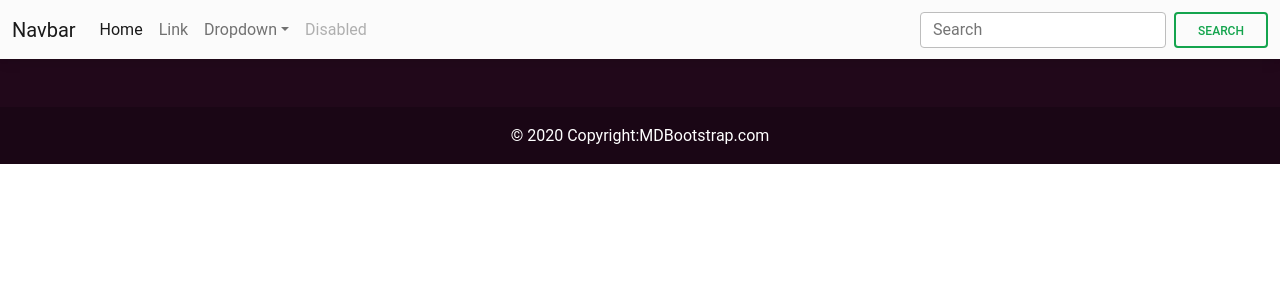
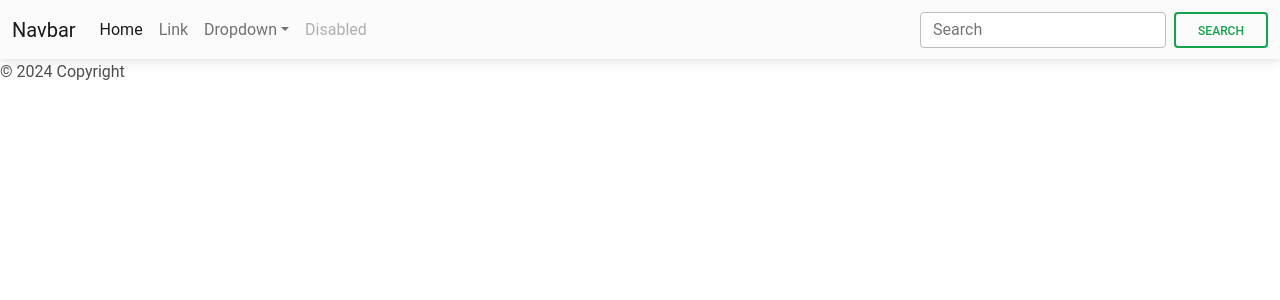
Before and after one commit to Kashmita87/kasCreation, a React (Create React App) app in the folder KAS creation/frontend/kas-creation/: page / in a window 1280 px wide. Shown: the top 300 px of the page. Built offline with nearby package versions, Linux system fonts and the light colour scheme.

Commit message:
Update Footer.js

```diff
--- a/KAS creation/frontend/kas-creation/src/components/Footer.js
+++ b/KAS creation/frontend/kas-creation/src/components/Footer.js
@@ -1,24 +1,144 @@
-// function Footer(){
-//     return (<div className="copyright">
-//     <p>Made with love by Myself</p>
-// </div>
-//  )
+// // function Footer(){
+// //     return (
+// //     <div className="footer-top dark-view padding-tb">
+// //        <div className="container">
+// //          <div className="row">
+// //            <div className="col">
+// //              <div className="footer-item our-address">
+// //                <div className="footer-inner">
+// //                  <div className="footer-content">
+// //                    <div className="title">
+// //                     <h4>title</h4>
+// //                    </div>
+
+// //                  </div>
+
+// //                </div>
+
+
+// //              </div>
+
+// //           </div>
+
+// //          </div>
+
+// //        </div>
+
+// // </div>
+// //  )
+// // }
+// // export default Footer;
+
+// // // import React from 'react';
+// // // import { MDBFooter, MDBContainer } from 'mdb-react-ui-kit';
+
+// // // export default function App() {
+// // //   return (
+// // //     <MDBFooter className='text-center text-white' style={{ backgroundColor: '#21081a' }}>
+// // //       <MDBContainer className='p-4'></MDBContainer>
+
+// // //       <div className='text-center p-3' style={{ backgroundColor: 'rgba(0, 0, 0, 0.2)' }}>
+// // //         © 2020 Copyright:
+// // //         <a className='text-white' href='https://mdbootstrap.com/'>
+// // //           MDBootstrap.com
+// // //         </a>
+// // //       </div>
+// // //     </MDBFooter>
+// // //   );
+// // // }
+
+// import React from 'react';
+// import {
+//   MDBFooter,
+//   MDBContainer,
+//   MDBIcon,
+//   MDBInput,
+//   MDBCol,
+//   MDBRow,
+//   MDBBtn
+// } from 'mdb-react-ui-kit';
+
+// export default function App() {
+//   return (
+//     <MDBFooter className='text-center' color='white' bgColor='dark'>
+//       <MDBContainer className='p-4'>
+//         <section className='mb-4'>
+//           <MDBBtn outline color="light" floating className='m-1' href='#!' role='button'>
+//             <MDBIcon fab icon='facebook-f' />
+//           </MDBBtn>
+
+//           <MDBBtn outline color="light" floating className='m-1' href='#!' role='button'>
+//             <MDBIcon fab icon='twitter' />
+//           </MDBBtn>
+
+//           <MDBBtn outline color="light" floating className='m-1' href='#!' role='button'>
+//             <MDBIcon fab icon='google' />
+//           </MDBBtn>
+
+//           <MDBBtn outline color="light" floating className='m-1' href='#!' role='button'>
+//             <MDBIcon fab icon='instagram' />
+//           </MDBBtn>
+
+//           <MDBBtn outline color="light" floating className='m-1' href='#!' role='button'>
+//             <MDBIcon fab icon='linkedin-in' />
+//           </MDBBtn>
+
+//           <MDBBtn outline color="light" floating className='m-1' href='#!' role='button'>
+//             <MDBIcon fab icon='github' />
+//           </MDBBtn>
+//         </section>
+
+//         <section className=''>
+//           <form action=''>
+//             <MDBRow className='d-flex justify-content-center'>
+//               <MDBCol size="auto">
+//                 <p className='pt-2'>
+//                   <strong>Sign up for our newsletter</strong>
+//                 </p>
+//               </MDBCol>
+
+//               <MDBCol md='5' start>
+//                 <MDBInput contrast type='email' label='Email address' className='mb-4' />
+//               </MDBCol>
+
+//               <MDBCol size="auto">
+//                 <MDBBtn outline color='light' type='submit' className='mb-4'>
+//                   Subscribe
+//                 </MDBBtn>
+//               </MDBCol>
+//             </MDBRow>
+//           </form>
+//         </section>
+
+//         <section className='mb-4'>
+//           <p>
+
+//           </p>
+//         </section>
+
+
+//       </MDBContainer>
+
+//       <div className='text-center p-3' style={{ backgroundColor: 'rgba(0, 0, 0, 0.2)' }}>
+//         © 2020 Copyright:
+//         <a className='text-white' href='https://mdbootstrap.com/'>
+//           MDBootstrap.com
+//         </a>
+//       </div>
+//     </MDBFooter>
+//   );
 // }
-// export default Footer;
-import React from 'react';
-import { MDBFooter, MDBContainer } from 'mdb-react-ui-kit';
 
-export default function App() {
-  return (
-    <MDBFooter className='text-center text-white' style={{ backgroundColor: '#21081a' }}>
-      <MDBContainer className='p-4'></MDBContainer>
+// Filename - App.js
 
-      <div className='text-center p-3' style={{ backgroundColor: 'rgba(0, 0, 0, 0.2)' }}>
-        © 2020 Copyright:
-        <a className='text-white' href='https://mdbootstrap.com/'>
-          MDBootstrap.com
-        </a>
-      </div>
-    </MDBFooter>
-  );
-}
+
+import React from "react";
+ //function Footer(){
+   //return (
+const Footer = () => (
+	<footer className="footer">
+		<p> © 2024 Copyright</p>
+	</footer>
+);
+
+export default Footer;
```
